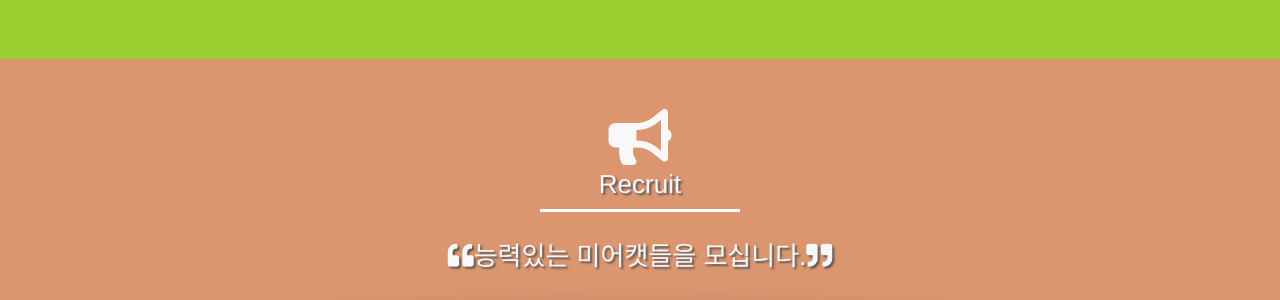
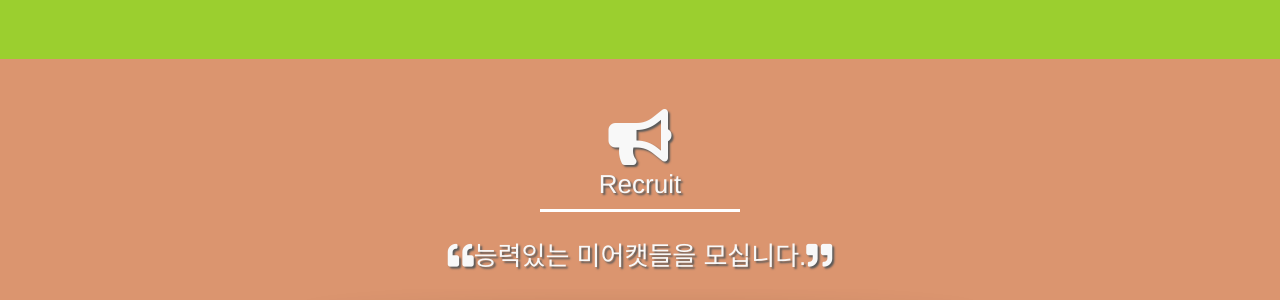
Before and after one commit to meerkatgames-dev/meerkatgames-dev_01.github.io, a Jekyll site: the page built from index.html, in a window 1280 px wide and 900 px high, scrolled down 5580 px. Shown: the part 150-450 px from the top of the window. Built offline with Jekyll 4.4.1, drawn with Linux system fonts in a browser that asks for light colours; nearby versions of some CDN libraries; some web fonts are replaced.

Commit message:
Update recruit.html

```diff
--- a/_includes/recruit.html
+++ b/_includes/recruit.html
@@ -2,7 +2,7 @@
     <div class="container">
         <div class="row">
             <div class="col-lg-12 text-center">
-                <i class="fa fa-4x fa-bullhorn"></i>
+                <i class="fa fa-4x fa-bullhorn" style="text-shadow: 2px 2px 2px #595959;"></i>
                 <h2 class="section-heading">Recruit</h2>
                 <hr class="primary">
             </div>
```
